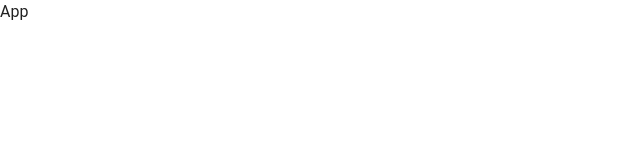
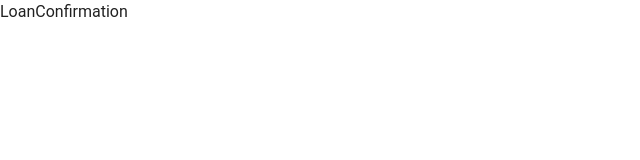
Before and after one commit to joaorpereira/loan-app, a React (Create React App) app: page /confirmation/1 in a window 1280 px wide. Shown: the top 160 px of the page, without its empty margins (0-640 px from the left). Built offline with nearby package versions, Linux system fonts and the light colour scheme.

Commit message:
chore: setup routes

```diff
--- a/package.json
+++ b/package.json
@@ -7,6 +7,7 @@
 		"@mui/material": "^5.2.8",
 		"react": "^17.0.2",
 		"react-dom": "^17.0.2",
+		"react-router-dom": "^6.2.1",
 		"react-scripts": "5.0.0",
 		"web-vitals": "^2.1.3"
 	},
@@ -28,6 +29,7 @@
 		"@types/node": "^16.11.19",
 		"@types/react": "^17.0.38",
 		"@types/react-dom": "^17.0.11",
+		"@types/react-router-dom": "^5.3.2",
 		"@typescript-eslint/eslint-plugin": "^5.9.1",
 		"eslint": "^8.6.0",
 		"eslint-config-prettier": "^8.3.0",
--- a/src/App.tsx
+++ b/src/App.tsx
@@ -1,4 +1,5 @@
-import React from "react";
+import { BrowserRouter as Router } from "react-router-dom";
+import Routes from "routes";
 import { ThemeProvider, CssBaseline } from "@mui/material";
 import { theme } from "styles/theme";
 
@@ -6,7 +7,9 @@ function App() {
 	return (
 		<ThemeProvider theme={theme}>
 			<CssBaseline />
-			App
+			<Router>
+				<Routes />
+			</Router>
 		</ThemeProvider>
 	);
 }
--- /dev/null
+++ b/src/routes/index.tsx
@@ -0,0 +1,12 @@
+import { Routes, Route } from "react-router-dom";
+import LoanConfirmation from "screens/LoanConfirmation/LoanConfirmation";
+import LoanInformation from "screens/LoanInformation/LoanInformation";
+
+export default function App() {
+	return (
+		<Routes>
+			<Route path="/" element={<LoanInformation />} />
+			<Route path="/confirmation/:id" element={<LoanConfirmation />} />
+		</Routes>
+	);
+}
--- /dev/null
+++ b/src/screens/LoanConfirmation/LoanConfirmation.tsx
@@ -0,0 +1,7 @@
+import React from "react";
+
+const LoanConfirmation = () => {
+	return <div>LoanConfirmation</div>;
+};
+
+export default LoanConfirmation;
--- /dev/null
+++ b/src/screens/LoanInformation/LoanInformation.tsx
@@ -0,0 +1,7 @@
+import React from "react";
+
+const LoanInformation = () => {
+	return <div>LoanInformation</div>;
+};
+
+export default LoanInformation;
```
Also changed, not shown: 2 other files (tests, documents, lock files or other folders).
